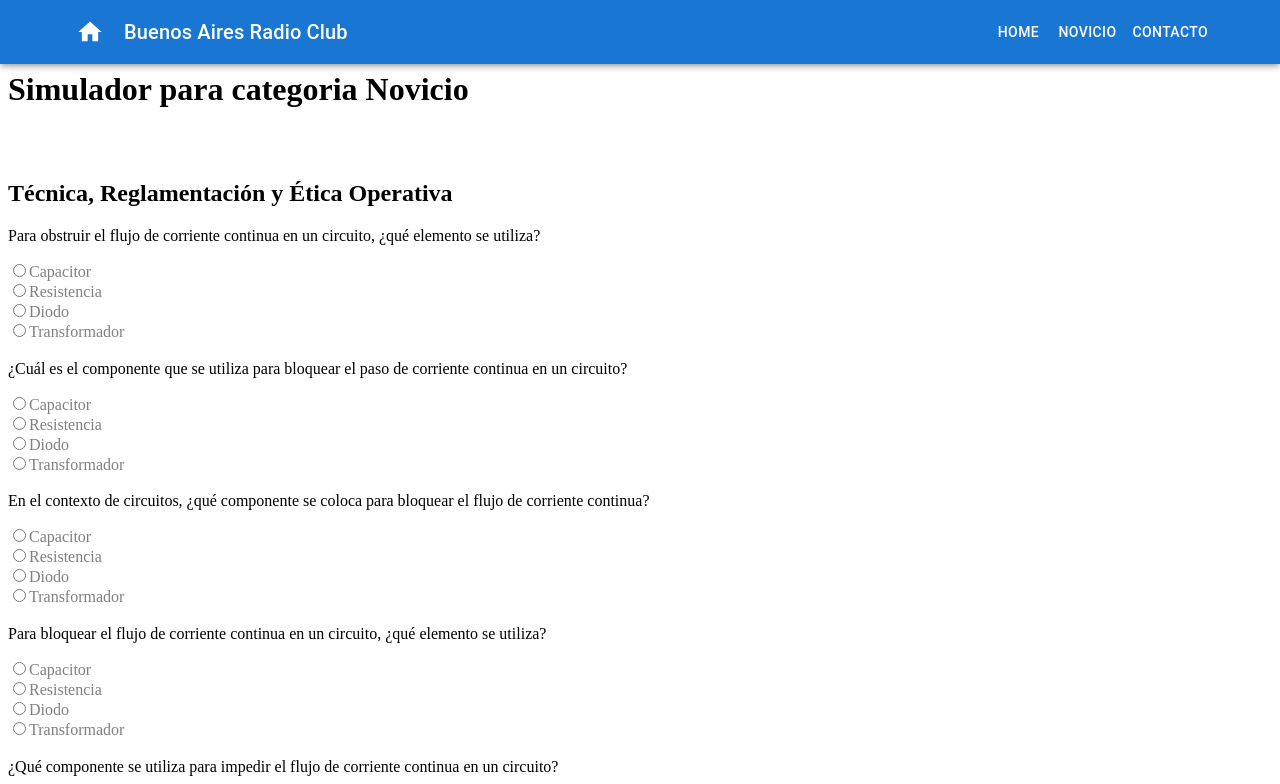
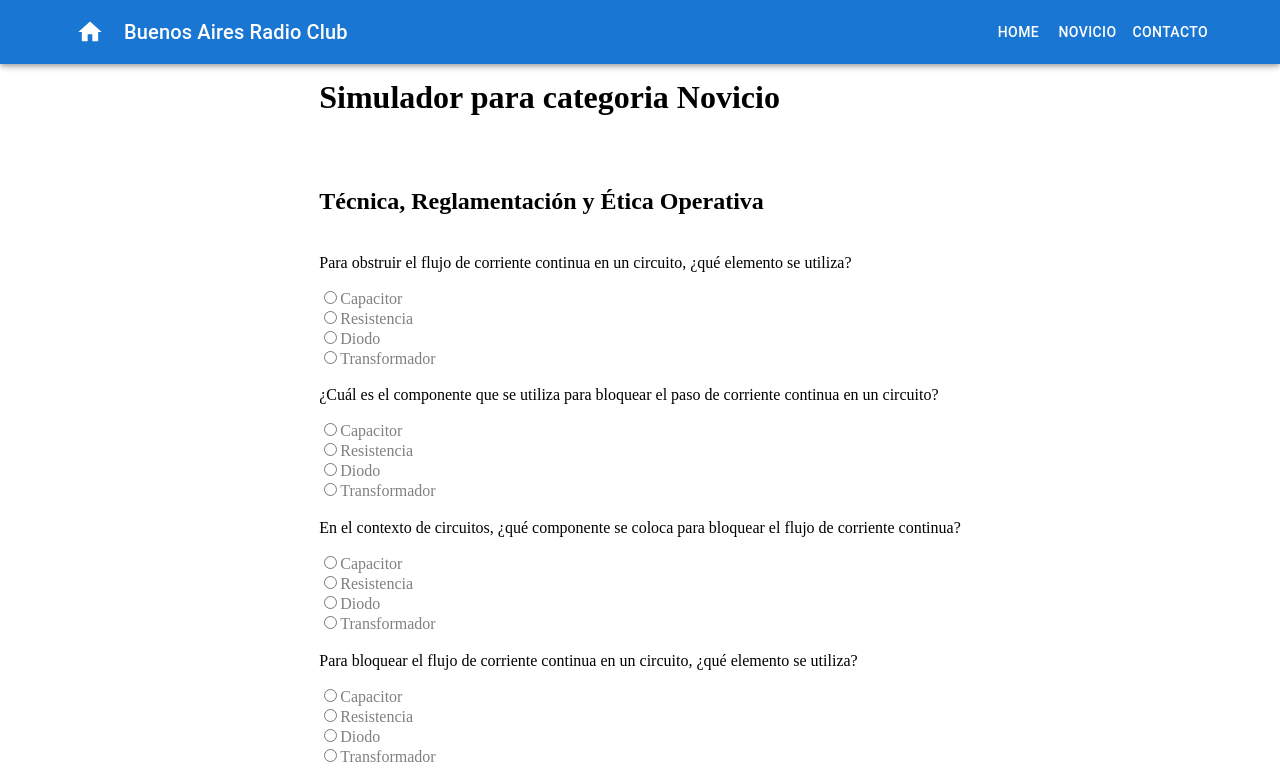
Before and after one commit to ltiisidii/rf-examen-react, a React (Create React App) app in the folder lu4bb-examen/: page /simulador-novicio in a window 1280 px wide. Shown: the top 784 px of the page. Built offline with nearby package versions, Linux system fonts and the light colour scheme.

Commit message:
simulador tecnica y reglamentacion funcionando

```diff
--- a/lu4bb-examen/src/component/Examen.css
+++ b/lu4bb-examen/src/component/Examen.css
@@ -1,7 +1,12 @@
 .pregunta {
     color: Black; /* Cambia "blue" al color deseado */
-  }
+}
 
-  .respuesta-label {
+.respuesta-label {
     color: Gray; /* Cambia "red" al color deseado */
-  }
+}
+
+.container {
+display: flex;
+justify-content: center;
+}
--- a/lu4bb-examen/src/component/Examen.js
+++ b/lu4bb-examen/src/component/Examen.js
@@ -133,6 +133,7 @@ const Examen = () => {
   };
 
   return (
+    <div className="container">
         <div>
         {preguntas.map((pregunta) => {
             return (
@@ -197,6 +198,7 @@ const Examen = () => {
             </div>
         )}
         </div>
+    </div>
   );
 };
 
--- a/lu4bb-examen/src/component/SimuladorNovicio.js
+++ b/lu4bb-examen/src/component/SimuladorNovicio.js
@@ -1,13 +1,17 @@
 import React from 'react';
 import Examen from './Examen';
+import './Examen.css';
 
 const SimuladorNovicio = () => {
   return (
-    <div>
-      <h1 style={{ paddingTop: '50px' }}>Simulador para categoria Novicio</h1>
-      <h2 style={{ paddingTop: '50px' }}>Técnica, Reglamentación y Ética Operativa</h2>
-      <Examen />
-      {/* Contenido del simulador de novicio */}
+    <div className="container">
+
+      <div>
+        <h1 style={{ paddingTop: '50px' }}>Simulador para categoria Novicio</h1>
+        <h2 style={{ paddingTop: '50px' }}>Técnica, Reglamentación y Ética Operativa</h2>
+        <Examen />
+        {/* Contenido del simulador de novicio */}
+      </div>
     </div>
   );
 };
```
Lines whose indentation alone changed are shown as unchanged.
